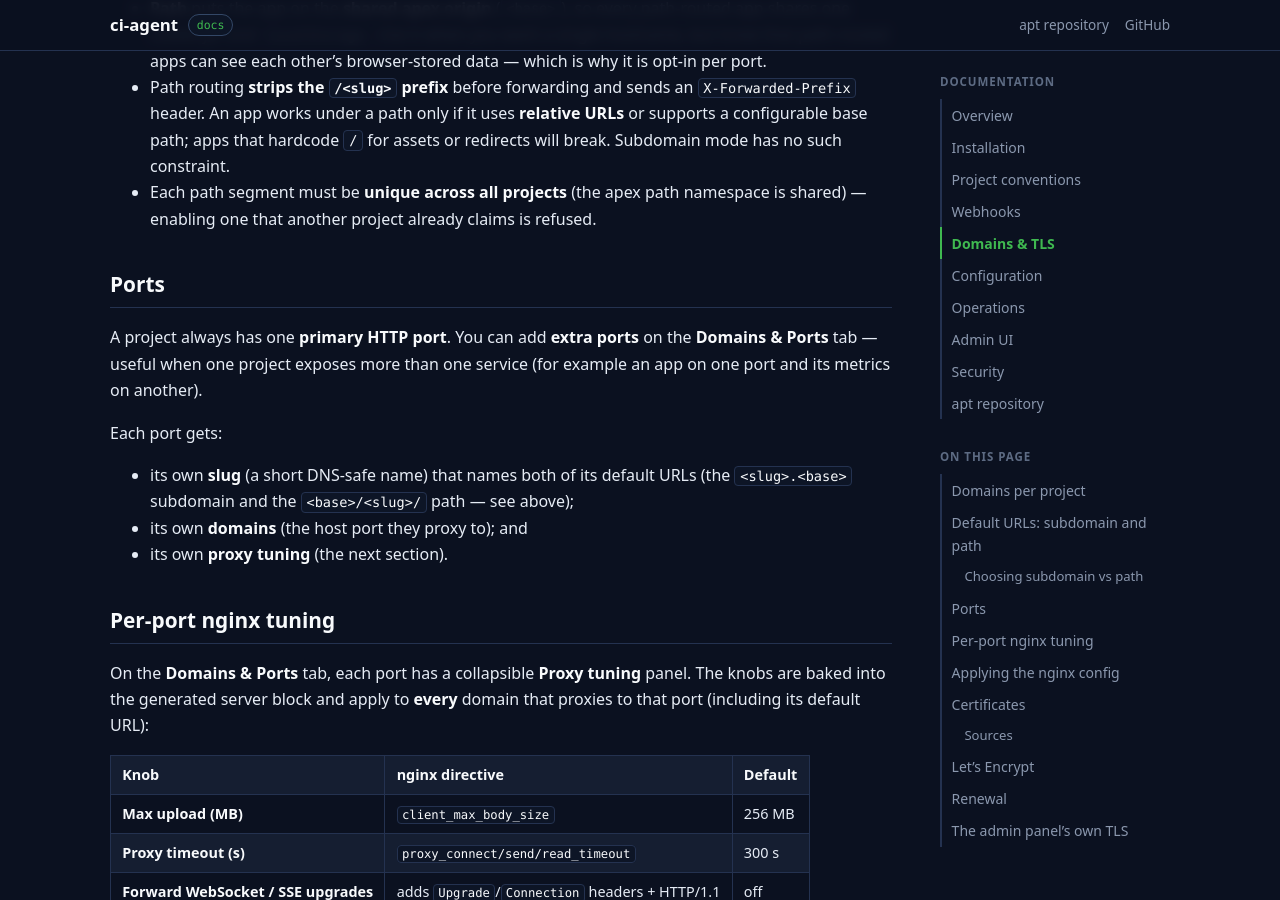
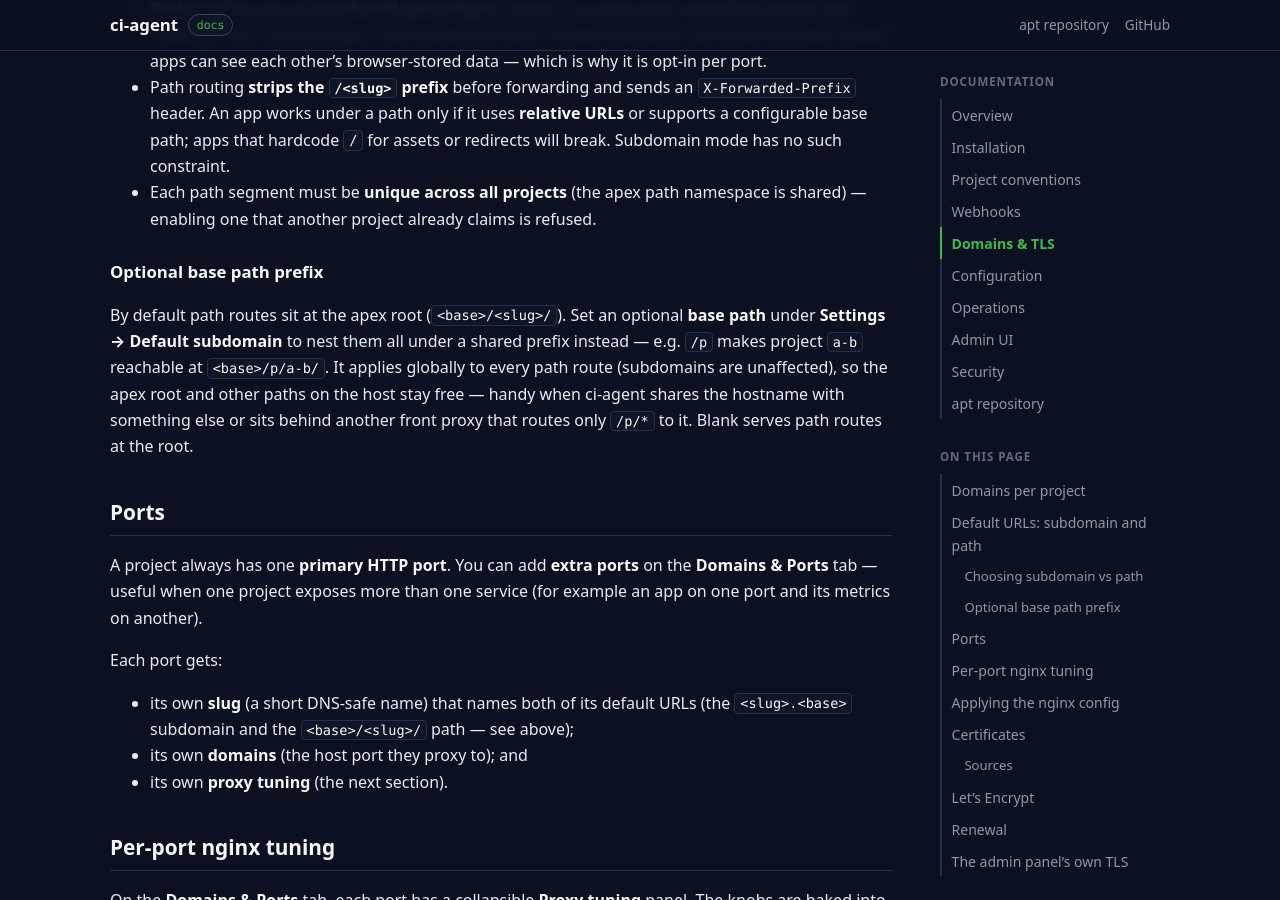
Before and after one commit to m-hoseinzadeh/ci-agent-apt, a Jekyll site: the page built from docs/domains.md, in a window 1280 px wide and 900 px high, scrolled down 1162 px. Built offline with Jekyll 4.4.1, drawn with Linux system fonts in a browser that asks for light colours; our own code applies the rules of GitHub Pages for plain Markdown files.

Commit message:
Publish v0.2.2-r156

```diff
--- a/docs/domains.md
+++ b/docs/domains.md
@@ -56,6 +56,16 @@ keep working alongside them.
 - Each path segment must be **unique across all projects** (the apex path
   namespace is shared) — enabling one that another project already claims is
   refused.
+
+### Optional base path prefix
+
+By default path routes sit at the apex root (`<base>/<slug>/`). Set an optional
+**base path** under **Settings → Default subdomain** to nest them all under a
+shared prefix instead — e.g. `/p` makes project `a-b` reachable at
+`<base>/p/a-b/`. It applies globally to every path route (subdomains are
+unaffected), so the apex root and other paths on the host stay free — handy when
+ci-agent shares the hostname with something else or sits behind another front
+proxy that routes only `/p/*` to it. Blank serves path routes at the root.
 
 ## Ports
 
--- a/docs/ui.md
+++ b/docs/ui.md
@@ -476,9 +476,10 @@ The Settings page collects everything you change from the UI:
 - **Default subdomain** — set a global **base domain** here; each project port
   can then be reached at `<slug>.<base>` (a subdomain, on by default) and/or
   `<base>/<slug>/` (an apex path, off by default), toggled per port on the
-  project's **Domains & Ports** tab. A wildcard cert for the zone, if present,
-  auto-enables HTTPS for both. Blank disables them. See
-  [Domains & TLS](./domains.md).
+  project's **Domains & Ports** tab. An optional **base path** here nests every
+  path route under a shared prefix (e.g. `/p` → `<base>/p/<slug>/`). A wildcard
+  cert for the zone, if present, auto-enables HTTPS for both. Blank disables them.
+  See [Domains & TLS](./domains.md).
 - **Failed-deployment email alerts** — send an email whenever a deploy fails.
   Fill in the **admin email**, **SMTP host** and **port**, the **security** mode
   (*STARTTLS (587)*, *Implicit TLS (465)*, or *None (25)*), optional **username**
```
Also changed, not shown: 8 other files.
